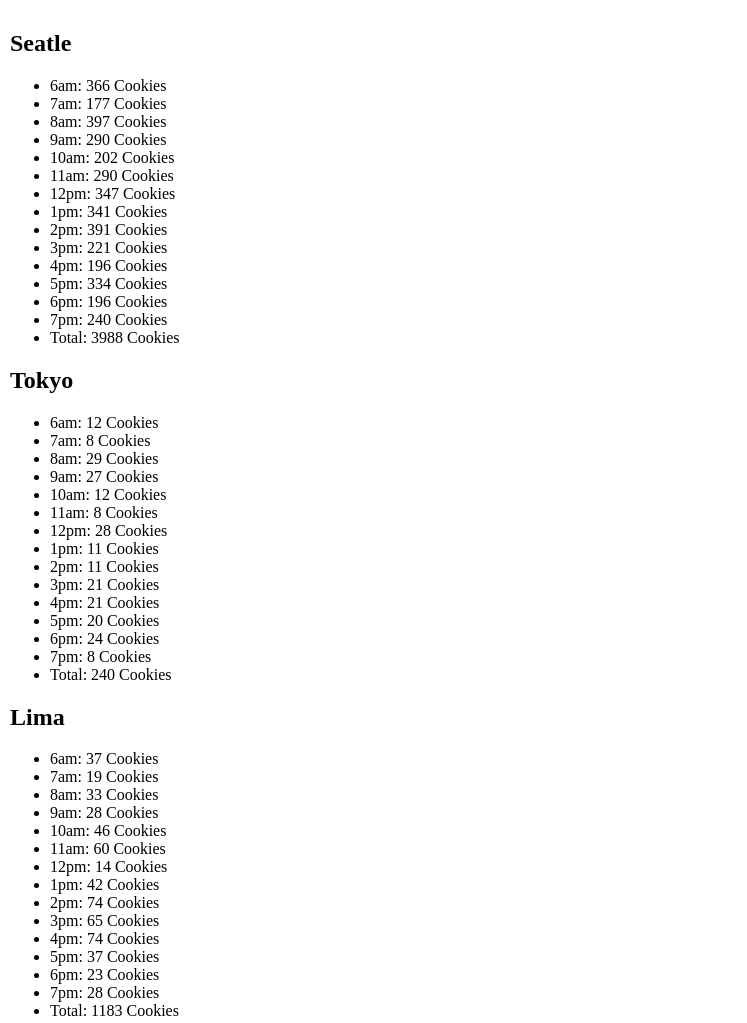
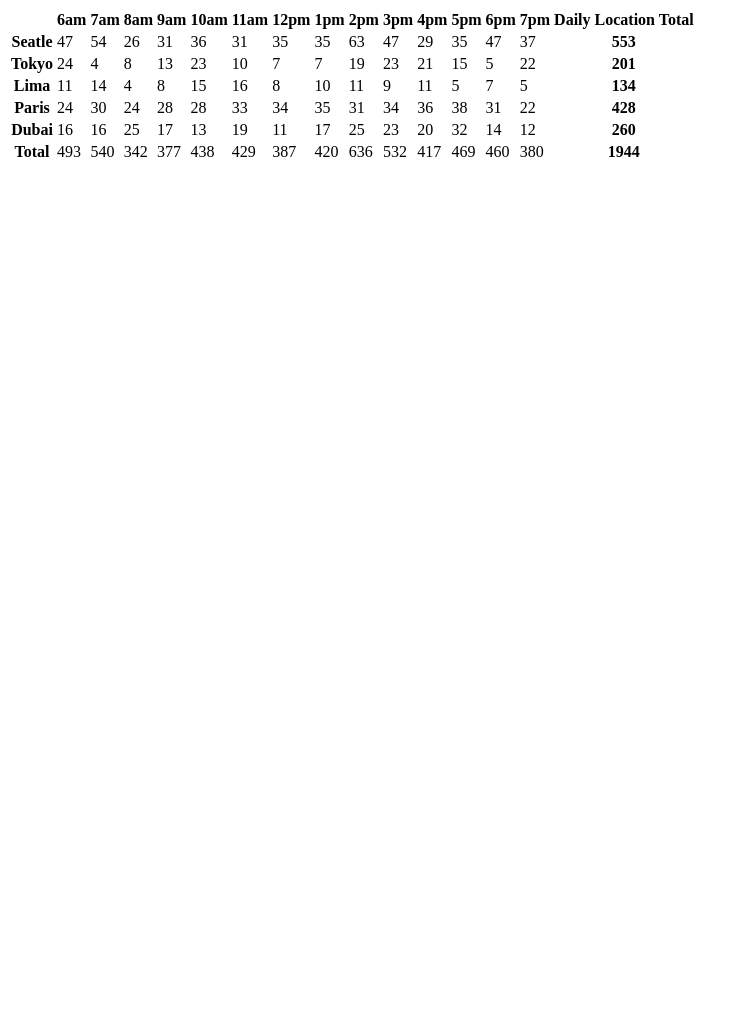
Before and after one commit to DragonCyrex/cookie-stand, a plain HTML site: page sales.html in a window 1280 px wide. Shown: the top 1023 px of the page, without its empty margins (0-747 px from the left). After the commit the page ends 800 px from the top, so only its background shows below. Drawn offline with Linux system fonts and the light colour scheme.

Commit message:
adjusted the table

```diff
--- a/js/app.js
+++ b/js/app.js
@@ -1,6 +1,6 @@
 'use strict';
 
-let cookieProfiles = document.getElementById('cookieProfiles');
+let cookieMaintable = document.getElementById('cookieProfiles');
 let customerTime = [
   '6am',
   '7am',
@@ -17,7 +17,8 @@ let customerTime = [
   '6pm',
   '7pm',
 ];
-
+let cookiesAllData = [];
+let TotalofTotals = [];
 function getRandomNumber(min, max) {
   min = Math.ceil(min);
   max = Math.floor(max);
@@ -29,8 +30,10 @@ function SalmonStore(locationName, minCustomers, maxCustomers, avgCookies) {
   this.minCustomers = minCustomers;
   this.maxCustomers = maxCustomers;
   this.avgCookies = avgCookies;
+  this.cookiespurchase = [];
   this.totalCookies = 0;
   this.buyCookies = [];
+  cookiesAllData.push(this);
 }
 
 let Seatle = new SalmonStore('Seatle', 23, 65, 6.3);
@@ -40,44 +43,102 @@ let Paris = new SalmonStore('Paris', 20, 38, 2.3);
 let Lima = new SalmonStore('Lima', 2, 16, 4.6);
 console.log(Seatle, Tokyo, Dubai, Paris, Lima);
 
+cookiestableHeaders();
 SalmonStore.prototype.render = function () {
-  let articleElement = document.createElement('article');
-  cookieProfiles.appendChild(articleElement);
-
-  let cityTitle = document.createElement('h2');
-  articleElement.appendChild(cityTitle);
-  cityTitle.textContent = this.locationName;
-
-  let hourTime = document.createElement('ul');
-  articleElement.appendChild(hourTime);
+  let cookiesRows = document.createElement('tr');
+  cookieMaintable.appendChild(cookiesRows);
+  let cookiesheadRows = document.createElement('th');
+  cookiesRows.appendChild(cookiesheadRows);
+  cookiesheadRows.textContent = this.locationName;
 
   for (let i = 0; i < customerTime.length; i++) {
-    let listItem = document.createElement('li');
-    hourTime.appendChild(listItem);
-    listItem.textContent = `${customerTime[i]}: ${this.buyCookies[i]} Cookies`;
+    let cookiesTimings = document.createElement('td');
+    cookiesRows.appendChild(cookiesTimings);
+    cookiesTimings.textContent = this.buyCookies[i];
   }
-  let listItem = document.createElement('li');
-  hourTime.appendChild(listItem);
-  listItem.textContent = `Total: ${this.totalCookies} Cookies`;
+  let cookiesTotalRows = document.createElement('th');
+  cookiesRows.appendChild(cookiesTotalRows);
+  cookiesTotalRows.textContent = this.totalCookies;
+};
+
+function cookiestableHeaders() {
+  let cookiesHeaders = document.createElement('tr');
+  cookieMaintable.appendChild(cookiesHeaders);
+  let cookiesNamesRows = document.createElement('th');
+  cookiesHeaders.appendChild(cookiesNamesRows);
+  cookiesNamesRows.textContent = '';
+
+  for (let i = 0; i < customerTime.length; i++) {
+    let cookiesTimings = document.createElement('th');
+    cookiesHeaders.appendChild(cookiesTimings);
+    cookiesTimings.textContent = customerTime[i];
+  }
+  let cookiesTotallocation = document.createElement('th');
+  cookiesHeaders.appendChild(cookiesTotallocation);
+  cookiesTotallocation.textContent = 'Daily Location Total';
+}
+
+SalmonStore.prototype.customersPerHour = function () {
+  for (let i = 0; i < customerTime.length; i++) {
+    let customer = Math.ceil(
+      getRandomNumber(this.minCustomers, this.maxCustomers)
+    );
+    this.buyCookies.push(customer);
+  }
 };
 
 SalmonStore.prototype.getcookie = function () {
   for (let i = 0; i < customerTime.length; i++) {
-    this.customersPerHour = getRandomNumber(
-      this.minCustomers,
-      this.maxCustomers
-    );
-    this.buyCookies[i] = Math.ceil(this.customersPerHour * this.avgCookies);
+    let cookies = Math.ceil(this.buyCookies[i] * this.avgCookies);
+    this.cookiespurchase.push(cookies);
     this.totalCookies = this.totalCookies + this.buyCookies[i];
   }
 };
+Seatle.customersPerHour();
+Tokyo.customersPerHour();
+Lima.customersPerHour();
+Paris.customersPerHour();
+Dubai.customersPerHour();
 Seatle.getcookie();
 Tokyo.getcookie();
 Lima.getcookie();
 Paris.getcookie();
-Lima.getcookie();
+Dubai.getcookie();
 Seatle.render();
 Tokyo.render();
 Lima.render();
 Paris.render();
-Lima.render();
+Dubai.render();
+
+function locationhoursTotals(x) {
+  let sumLocationTotal = 0;
+  for (let i = 0; i < cookiesAllData.length; i++) {
+    sumLocationTotal += cookiesAllData[i].cookiespurchase[x];
+    TotalofTotals.push(sumLocationTotal);
+  }
+  return sumLocationTotal;
+}
+function totalofCookiesTotal() {
+  let totcookies = 0;
+  for (let i = 0; i < cookiesAllData.length; i++) {
+    totcookies += TotalofTotals[i];
+  }
+  return totcookies;
+}
+function cookiesfooter() {
+  let cookiesfooter = document.createElement('tr');
+  cookieMaintable.appendChild(cookiesfooter);
+  let cookiesTotalRows = document.createElement('th');
+  cookiesfooter.appendChild(cookiesTotalRows);
+  cookiesTotalRows.textContent = 'Total';
+
+  for (let i = 0; i < customerTime.length; i++) {
+    let eachtotalcookies = document.createElement('td');
+    cookiesfooter.appendChild(eachtotalcookies);
+    eachtotalcookies.textContent = locationhoursTotals(i);
+  }
+  let cookiesTotaloftheTotals = document.createElement('th');
+  cookiesfooter.appendChild(cookiesTotaloftheTotals);
+  cookiesTotaloftheTotals.textContent = totalofCookiesTotal();
+}
+cookiesfooter();
--- a/sales.html
+++ b/sales.html
@@ -1,16 +1,13 @@
 <!DOCTYPE html>
 <html lang="en">
-<head>
-    <meta charset="UTF-8">
-    <meta http-equiv="X-UA-Compatible" content="IE=edge">
-    <meta name="viewport" content="width=device-width, initial-scale=1.0">
+  <head>
+    <meta charset="UTF-8" />
+    <meta http-equiv="X-UA-Compatible" content="IE=edge" />
+    <meta name="viewport" content="width=device-width, initial-scale=1.0" />
     <title>Document</title>
-</head>
-<body>
+  </head>
+  <body>
     <table id="cookieProfiles"></table>
-
-
     <script src="./js/app.js"></script>
-
-</body>
+  </body>
 </html>
```
